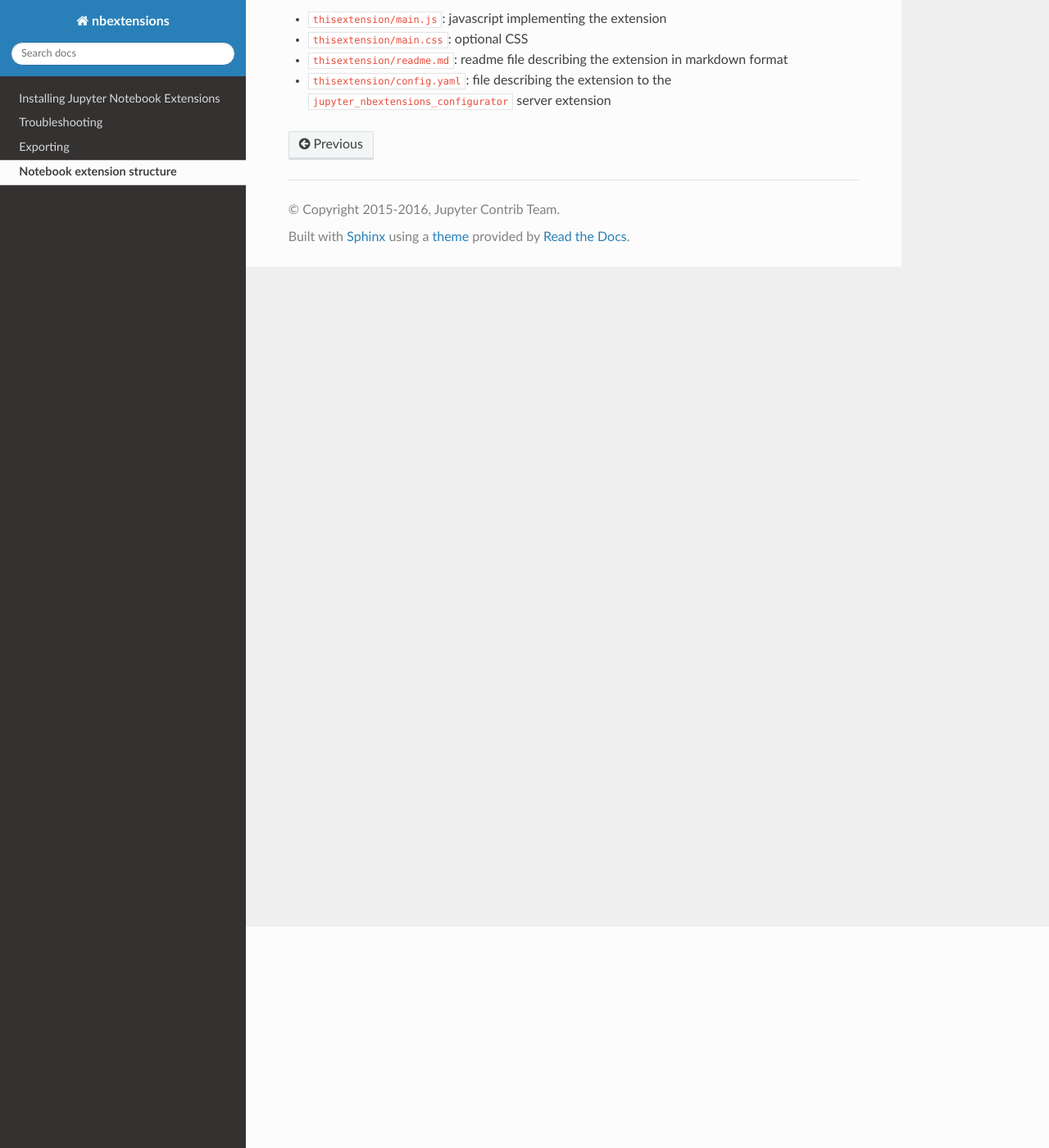
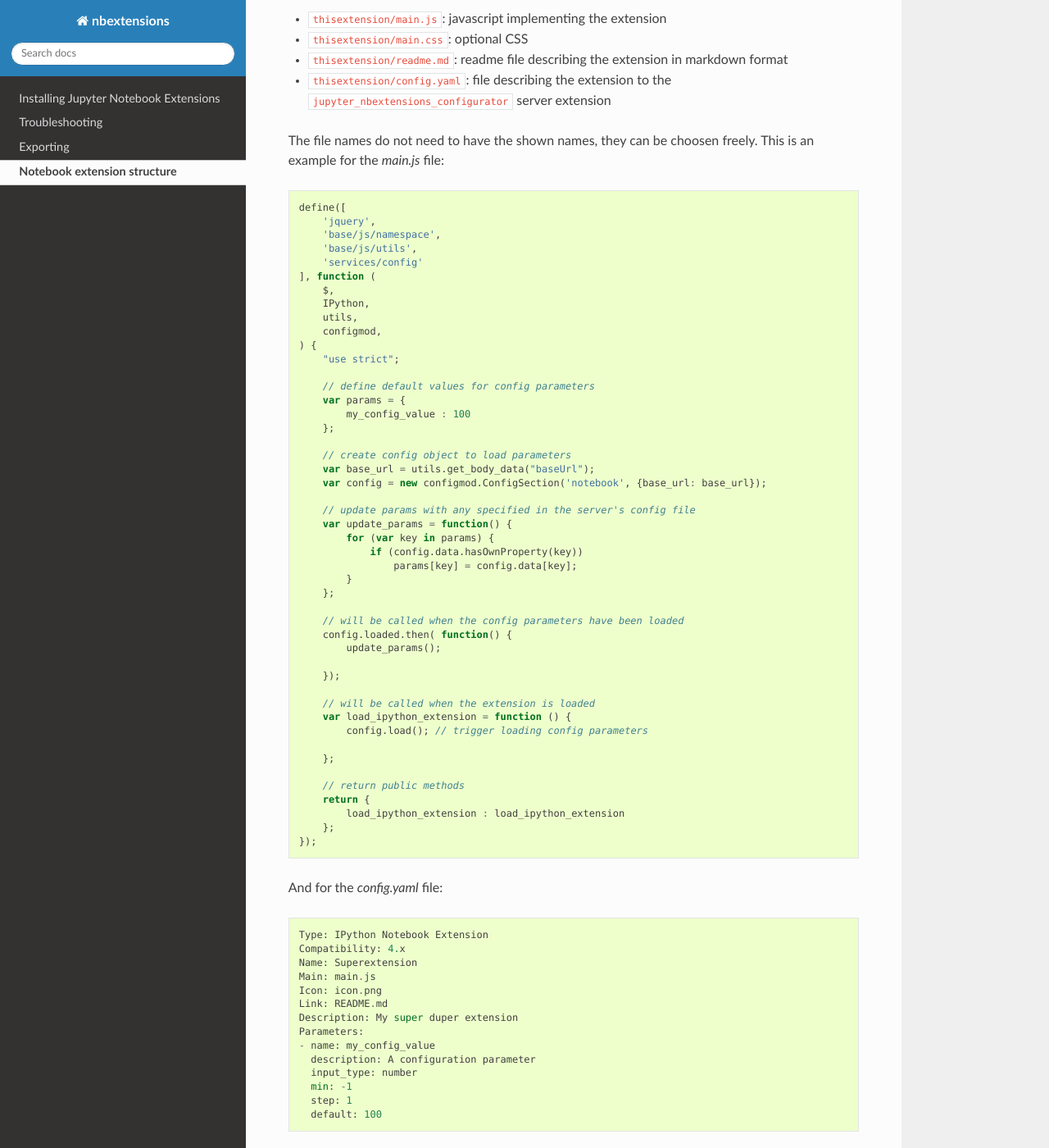
Before and after one commit to ipython-contrib/jupyter_contrib_nbextensions, a Sphinx documentation site: the page built from docs/source/internals.rst, in a window 1280 px wide and 1400 px high, scrolled down 270 px. Shown: the whole window at 82% size. Built offline with Sphinx 7.4.7 and the Read the Docs theme 2.0.0, drawn with Linux system fonts in a browser that asks for light colours; pages that are not in the unit, such as notebooks, are missing from menus; some of the changed text lies outside the part shown.

Commit message:
Update docs

```diff
--- a/docs/source/internals.rst
+++ b/docs/source/internals.rst
@@ -10,3 +10,90 @@ Each notebook extension typically has it's own directory containing:
 * ``thisextension/main.css``: optional CSS
 * ``thisextension/readme.md``: readme file describing the extension in markdown format
 * ``thisextension/config.yaml``: file describing the extension to the ``jupyter_nbextensions_configurator`` server extension
+
+The file names do not need to have the shown names, they can be choosen freely. This is an example for the `main.js` file:
+
+.. code-block:: javascript
+
+    define([
+        'jquery',
+        'base/js/namespace',
+        'base/js/utils',
+        'services/config'
+    ], function (
+        $,
+        IPython,
+        utils,
+        configmod,
+    ) {
+        "use strict";
+
+        // define default values for config parameters
+        var params = {
+            my_config_value : 100
+        };
+
+        // create config object to load parameters
+        var base_url = utils.get_body_data("baseUrl");
+        var config = new configmod.ConfigSection('notebook', {base_url: base_url});
+
+        // update params with any specified in the server's config file
+        var update_params = function() {
+            for (var key in params) {
+                if (config.data.hasOwnProperty(key))
+                    params[key] = config.data[key];
+            }
+        };
+
+        // will be called when the config parameters have been loaded
+        config.loaded.then( function() {
+            update_params();
+
+        });
+
+        // will be called when the extension is loaded
+        var load_ipython_extension = function () {
+            config.load(); // trigger loading config parameters
+
+        };
+
+        // return public methods
+        return {
+            load_ipython_extension : load_ipython_extension
+        };
+    });
+
+And for the `config.yaml` file:
+
+::
+
+    Type: IPython Notebook Extension
+    Compatibility: 4.x
+    Name: Superextension
+    Main: main.js
+    Icon: icon.png
+    Link: README.md
+    Description: My super duper extension
+    Parameters:
+    - name: my_config_value
+      description: A configuration parameter
+      input_type: number
+      min: -1
+      step: 1
+      default: 100
+
+When supplying a `readme.MD` file, please supply a main heading, as this will be linked in the generated documentation
+at http://jupyter-contrib-nbextensions.readthedocs.io/en/latest/. This is a simple example for `readme.MD`:
+
+::
+
+    My super extension
+    ==================
+
+    How to use
+    ----------
+    Some description here.
+
+    Internals
+    ---------
+    How this extension works.
```
Also changed, not shown: README.md (+2 -0 lines).
